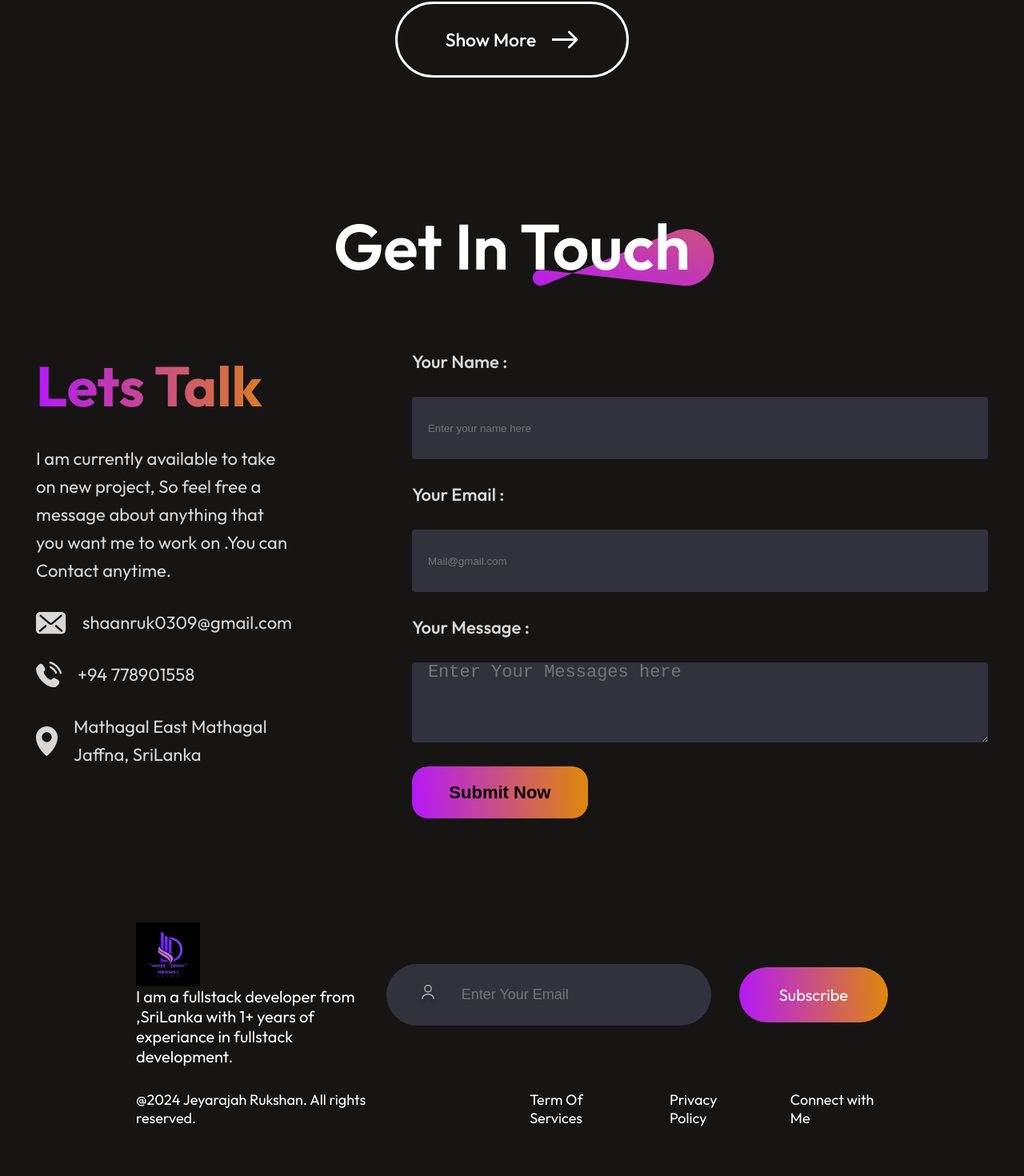
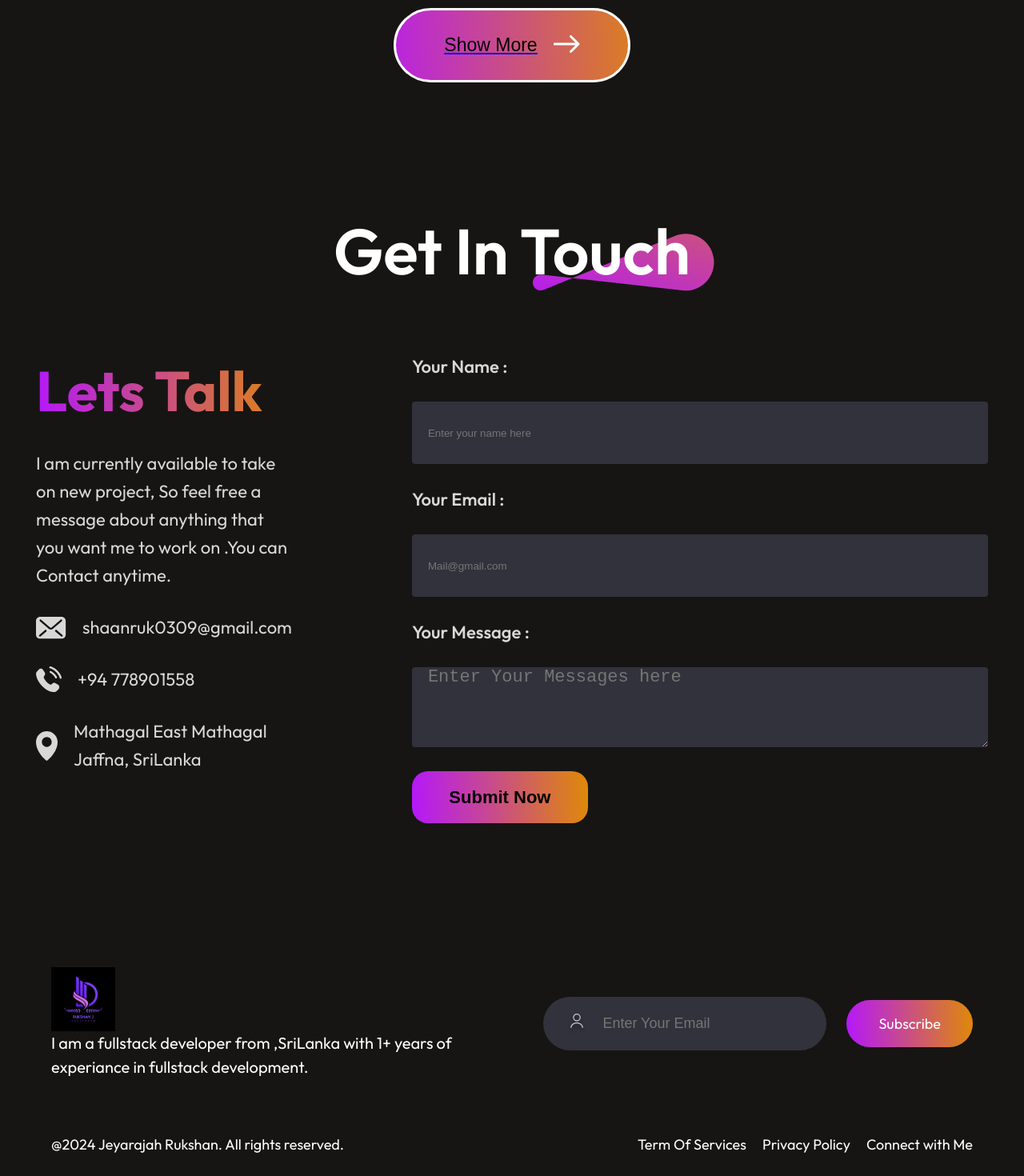
Before and after one commit to rukshaan/Portfolio, a React (Vite) app in the folder Portfolio-React/: page / in a window 1280 px wide. Shown: the part 4415-5885 px from the top of the page at 80% size. Built offline with nearby package versions, Linux system fonts and the light colour scheme.

Commit message:
page connected to github

```diff
--- a/Portfolio-React/src/Components/Footer/footer.css
+++ b/Portfolio-React/src/Components/Footer/footer.css
@@ -1,4 +1,4 @@
-.footer{
+/* .footer{
     display: flex;
     flex-direction: column;
     align-items: center;
@@ -94,3 +94,143 @@
 }
 
 }
+ */
+
+
+ .footer {
+    width: 100%;
+    padding: 50px 5%;
+    display: flex;
+    flex-direction: column;
+    align-items: center;
+    gap: 30px;
+    box-sizing: border-box;
+}
+
+.logoX {
+    display: flex;
+    height: 5rem;
+    width: 5rem;
+}
+
+.footer-top {
+    display: flex;
+    justify-content: space-between;
+    align-items: center;
+    width: 100%;
+    flex-wrap: wrap;
+}
+
+.footer-top-left p {
+    font-size: 20px;
+    max-width: 600px;
+    line-height: 1.5;
+}
+
+.footer-top-right {
+    display: flex;
+    align-items: center;
+    gap: 25px;
+    flex-wrap: wrap;
+}
+
+.footer-email-input {
+    display: flex;
+    gap: 20px;
+    padding: 20px 30px;
+    border-radius: 50px;
+    background: #32323c;
+    align-items: center;
+}
+
+.footer-email-input input {
+    outline: none;
+    border: none;
+    background: transparent;
+    color: white;
+    font-size: 18px;
+    width: 250px;
+    max-width: 100%;
+}
+
+.footer-subscribe {
+    font-size: 18px;
+    padding: 18px 40px;
+    border-radius: 50px;
+    background: linear-gradient(267deg, #DF8908 0.36%, #B415FF 102.06%);
+    cursor: pointer;
+    transition: 0.3s;
+    border: none;
+    color: white;
+}
+
+.footer-subscribe:hover {
+    transform: scale(1.05);
+    transition: 0.3s;
+}
+
+.footer-bottom {
+    display: flex;
+    justify-content: space-between;
+    align-items: center;
+    width: 100%;
+    font-size: 18px;
+    flex-wrap: wrap;
+    gap: 20px;
+    margin-top: 40px;
+}
+
+.footer-bottom-right {
+    display: flex;
+    gap: 20px;
+    flex-wrap: wrap;
+}
+
+.footer-email-input:hover {
+    border: 2px solid white;
+}
+
+/* Footer Links Style */
+.footer-bottom-right a {
+    color: inherit;
+    text-decoration: none;
+    transition: color 0.3s;
+}
+
+.footer-bottom-right a:hover {
+    color: #DF8908;
+}
+
+/* Media Query for Mobile Screens */
+@media (max-width: 768px) {
+    .footer {
+        padding: 30px 5%;
+    }
+
+    .footer-top {
+        flex-direction: column;
+        align-items: center;
+        text-align: center;
+        gap: 30px;
+    }
+
+    .footer-top-left p {
+        max-width: 100%;
+        padding: 0;
+    }
+
+    .footer-top-right {
+        flex-direction: column;
+    }
+
+    .footer-bottom {
+        flex-direction: column;
+        align-items: center;
+        text-align: center;
+        gap: 15px;
+    }
+
+    .footer-email-input input {
+        width: 200px;
+    }
+}
--- a/Portfolio-React/src/Components/MyWork/MyWork.jsx
+++ b/Portfolio-React/src/Components/MyWork/MyWork.jsx
@@ -16,14 +16,17 @@ export const MyWork = () => {
                 mywork_data.map((work,index)=>{
 
                         return(
-                          <img  key ={index} src={work.w_img} alt='work'/>
+                           <a href={work.w_link} target="_blank" rel="noopener noreferrer">
+                                <img  key ={index} src={work.w_img} alt='work'/>
+                           </a>
                         )}) }
         </div>
-
-        <div className='mywork-showmore'>
-           <p>Show More</p>
-           <img src={arrow_icon} alt='arrow'/>
-        </div>
+        <a href='https://github.com/rukshaan' target="_blank" rel='noopener noreferrer'>
+          <button onClick="" className='mywork-showmore'>
+            <p>Show More</p>
+            <img src={arrow_icon} alt='arrow'/>
+          </button>
+        </a>
     </div>
   )
 }
--- a/Portfolio-React/src/Components/MyWork/mywork.css
+++ b/Portfolio-React/src/Components/MyWork/mywork.css
@@ -47,6 +47,7 @@
     border-radius: 50px;
     border:3px solid white;
     margin-bottom: 80px;
+    background: linear-gradient(267deg, #DA7C25 0.36% ,#B923E1 102.06%) ;
 }
 .mywork-showmore p{
     font-size: 23px;
--- a/Portfolio-React/src/Components/Navbar/Navbar.css
+++ b/Portfolio-React/src/Components/Navbar/Navbar.css
@@ -83,7 +83,7 @@
         height: 100%;
         z-index: 2;
         transition: right 0.5s;
-        right: -350px;
+        right: -360px;
     }
     .nav-menu li{
         font-size: 30px;
--- a/Portfolio-React/src/assets/mywork_data.js
+++ b/Portfolio-React/src/assets/mywork_data.js
@@ -1,6 +1,6 @@
 import project1_img from '../assets/project_1.svg'
 import project2_img from '../assets/project_2.svg'
-import project3_img from '../assets/project_3.svg'
+import project3_img from '../assets/weatherApp.jpg'
 import project4_img from '../assets/project_4.svg'
 import project5_img from '../assets/project_5.svg'
 import project6_img from '../assets/project_6.svg'
@@ -9,32 +9,38 @@ const mywork_data = [
     {
         w_no:1,
         w_name:"Web design",
-        w_img:project1_img
+        w_img:project1_img,
+        w_link: "https://yourlink1.com"
     },
     {
         w_no:2,
         w_name:"Web design",
-        w_img:project2_img
+        w_img:project2_img,
+        w_link: "https://yourlink1.com"
     },
     {
         w_no:3,
         w_name:"Web design",
-        w_img:project3_img
+        w_img:project3_img,
+        w_link: "https://github.com/rukshaan/WeatherAppFlask"
     },
     {
         w_no:4,
         w_name:"Web design",
-        w_img:project4_img
+        w_img:project4_img,
+        w_link: "https://yourlink1.com"
     },
     {
         w_no:5,
         w_name:"Web design",
-        w_img:project5_img
+        w_img:project5_img,
+        w_link: "https://yourlink1.com"
     },
     {
         w_no:6,
         w_name:"Web design",
-        w_img:project6_img
+        w_img:project6_img,
+        w_link: "https://yourlink1.com"
     },
 ]
 
```
Also changed, not shown: Portfolio-React/src/assets/weatherApp.jpg (added).
